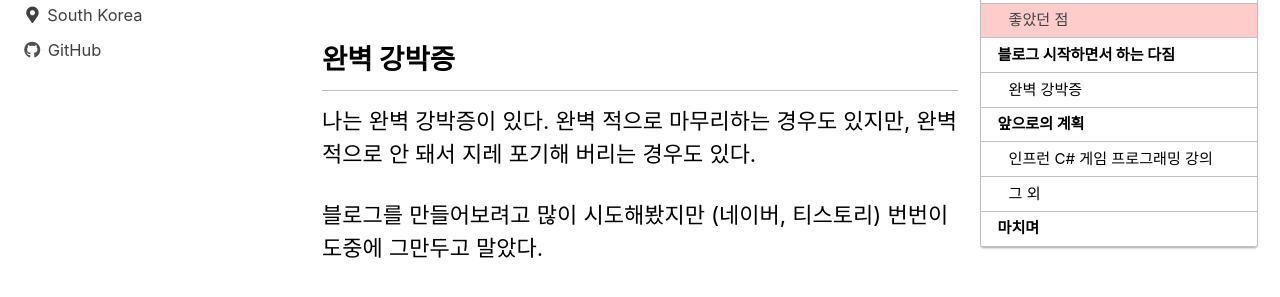
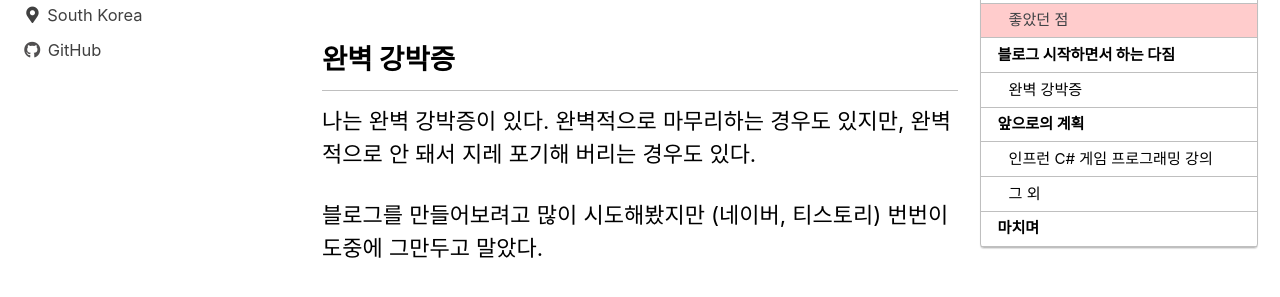
Before and after one commit to jh2song/jh2song.github.io, a Jekyll site: the page built from _posts/essays/2020-12-19-first-post.md, in a window 1280 px wide and 900 px high, scrolled down 1137 px. Shown: the part 152-449 px from the top of the window. Built offline with Jekyll 4.4.1, drawn with Linux system fonts in a browser that asks for light colours; cached includes are drawn as plain includes.

Commit message:
update syntax

```diff
--- a/_posts/essays/2020-12-19-first-post.md
+++ b/_posts/essays/2020-12-19-first-post.md
@@ -29,7 +29,7 @@ toc_sticky: true
 
 # 블로그 시작하면서 하는 다짐
 ## 완벽 강박증
-나는 완벽 강박증이 있다. 완벽 적으로 마무리하는 경우도 있지만, 완벽 적으로 안 돼서 지레 포기해 버리는 경우도 있다.
+나는 완벽 강박증이 있다. 완벽적으로 마무리하는 경우도 있지만, 완벽적으로 안 돼서 지레 포기해 버리는 경우도 있다.
 
 블로그를 만들어보려고 많이 시도해봤지만 (네이버, 티스토리) 번번이 도중에 그만두고 말았다.
 
```
